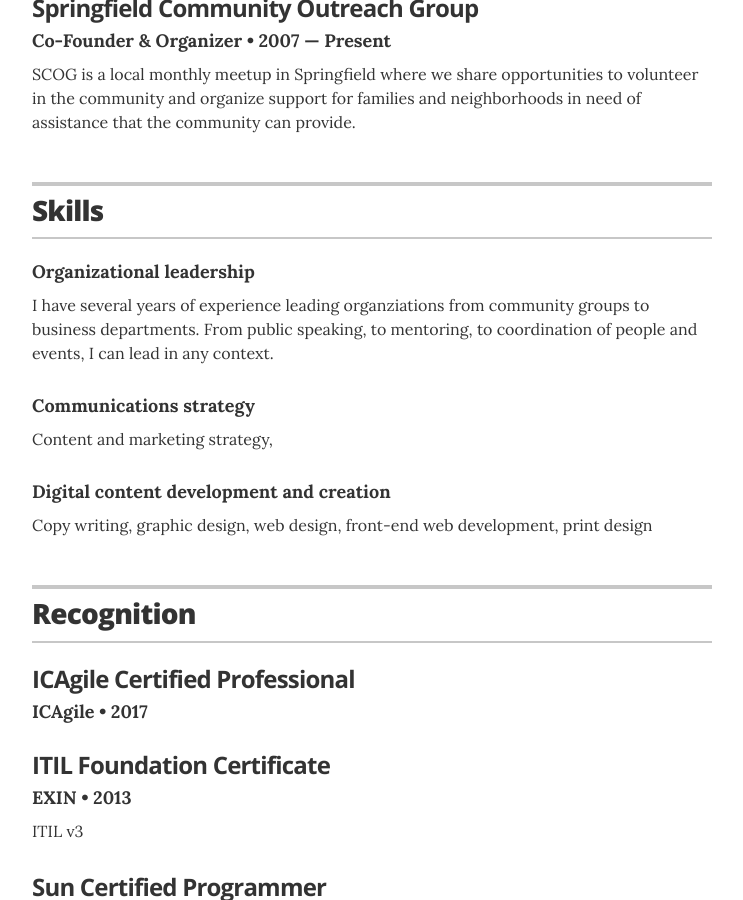
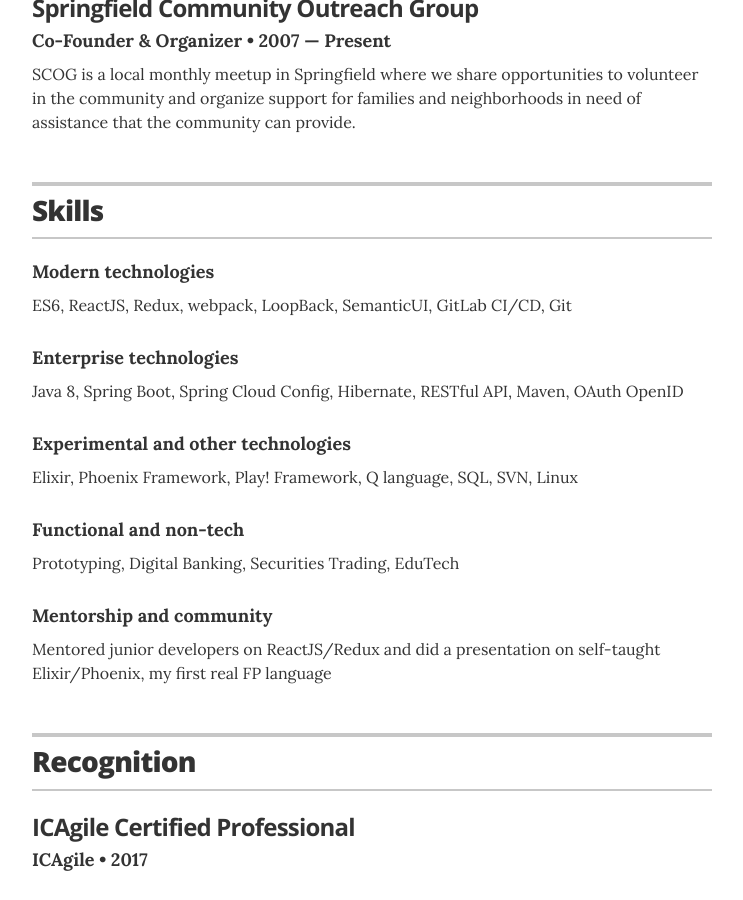
Before and after one commit to oranjjun/oranjjun.github.io, a Jekyll site: the page built from index.html, in a window 1280 px wide and 900 px high, scrolled down 1577 px. Shown: the whole window, without its empty margins (268-1011 px from the left). Built offline with Jekyll 4.4.1, drawn with Linux system fonts in a browser that asks for light colours.

Commit message:
Update skills

```diff
--- a/_data/skills.yml
+++ b/_data/skills.yml
@@ -1,12 +1,31 @@
 # Skills
-# Organizational leadership
-- skill: Organizational leadership
-  description: I have several years of experience leading organziations from community groups to business departments. From public speaking, to mentoring, to coordination of people and events, I can lead in any context.
+# # Organizational leadership
+# - skill: Organizational leadership
+#   description: I have several years of experience leading organziations from community groups to business departments. From public speaking, to mentoring, to coordination of people and events, I can lead in any context.
 
-# Communications strategy
-- skill: Communications strategy
-  description: Content and marketing strategy,
+# # Communications strategy
+# - skill: Communications strategy
+#   description: Content and marketing strategy,
 
-# Digital content development and creation
-- skill: Digital content development and creation
-  description: Copy writing, graphic design, web design, front-end web development, print design
+# # Digital content development and creation
+# - skill: Digital content development and creation
+#   description: Copy writing, graphic design, web design, front-end web development, print design
+
+- skill: Modern technologies
+  description: "ES6, ReactJS, Redux, webpack, LoopBack, SemanticUI,
+  GitLab CI/CD, Git"
+
+- skill: Enterprise technologies
+  description: "Java 8, Spring Boot, Spring Cloud Config, Hibernate,
+  RESTful API, Maven, OAuth OpenID"
+
+- skill: Experimental and other technologies
+  description: "Elixir, Phoenix Framework, Play! Framework, Q language, SQL,
+  SVN, Linux"
+
+- skill: Functional and non-tech
+  description: "Prototyping, Digital Banking, Securities Trading, EduTech"
+
+- skill: Mentorship and community
+  description: "Mentored junior developers on ReactJS/Redux and did a
+  presentation on self-taught Elixir/Phoenix, my first real FP language"
```
